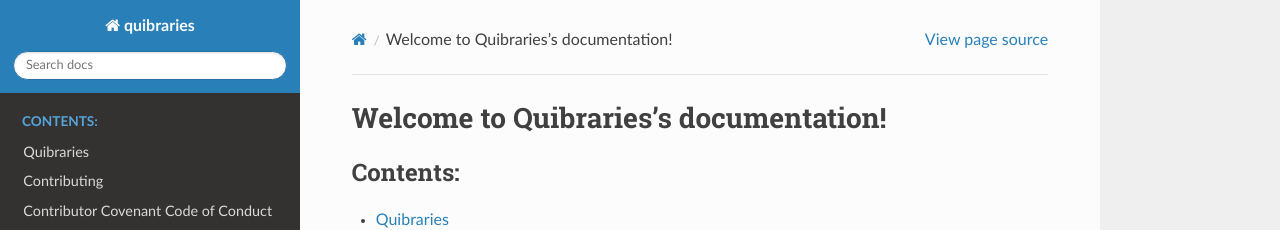
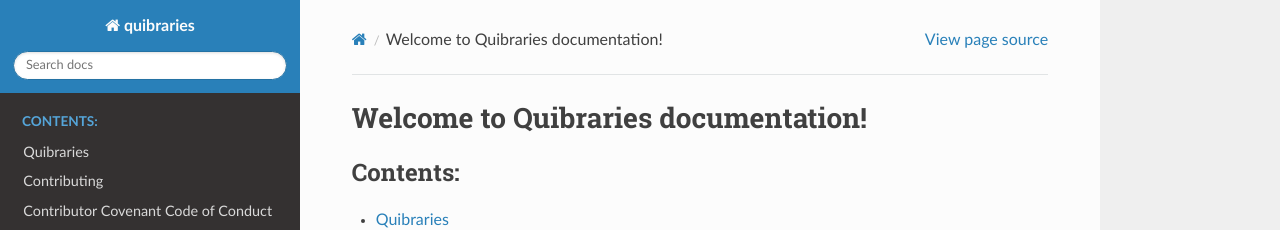
Before and after one commit to andylamp/quibraries, a Sphinx documentation site: the page built from docs/index.rst, in a window 1280 px wide and 1290 px high. Shown: the top 230 px of the window. Built offline with Sphinx 7.4.7 and the Read the Docs theme 2.0.0, drawn with Linux system fonts in a browser that asks for light colours.

Commit message:
fixed a typo

```diff
--- a/docs/index.rst
+++ b/docs/index.rst
@@ -3,7 +3,7 @@
    You can adapt this file completely to your liking, but it should at least
    contain the root `toctree` directive.
 
-Welcome to Quibraries's documentation!
+Welcome to Quibraries documentation!
 ======================================
 
 .. toctree::
```
